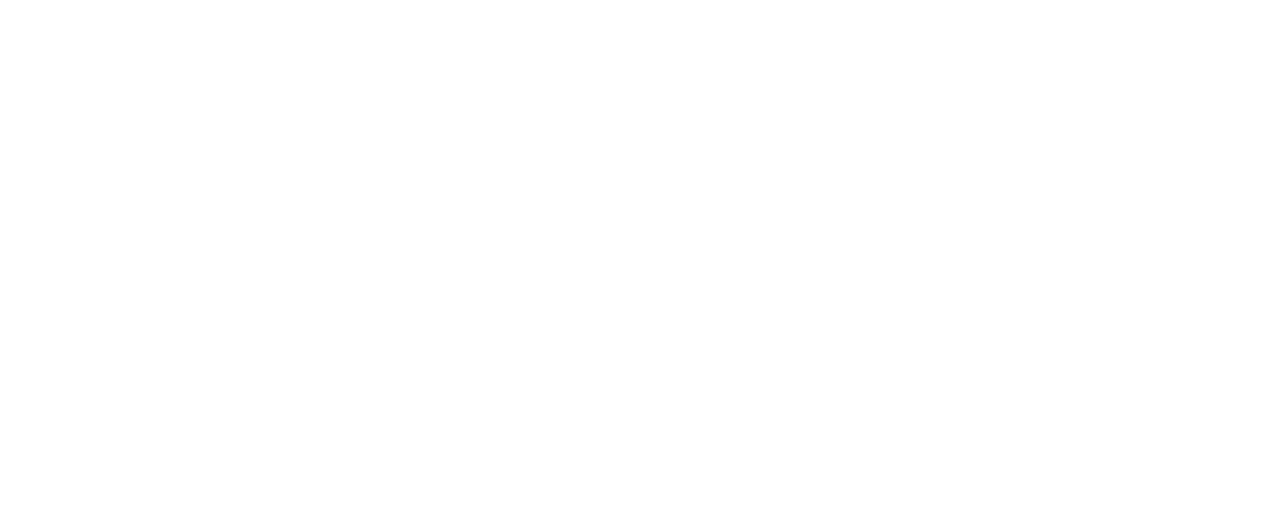
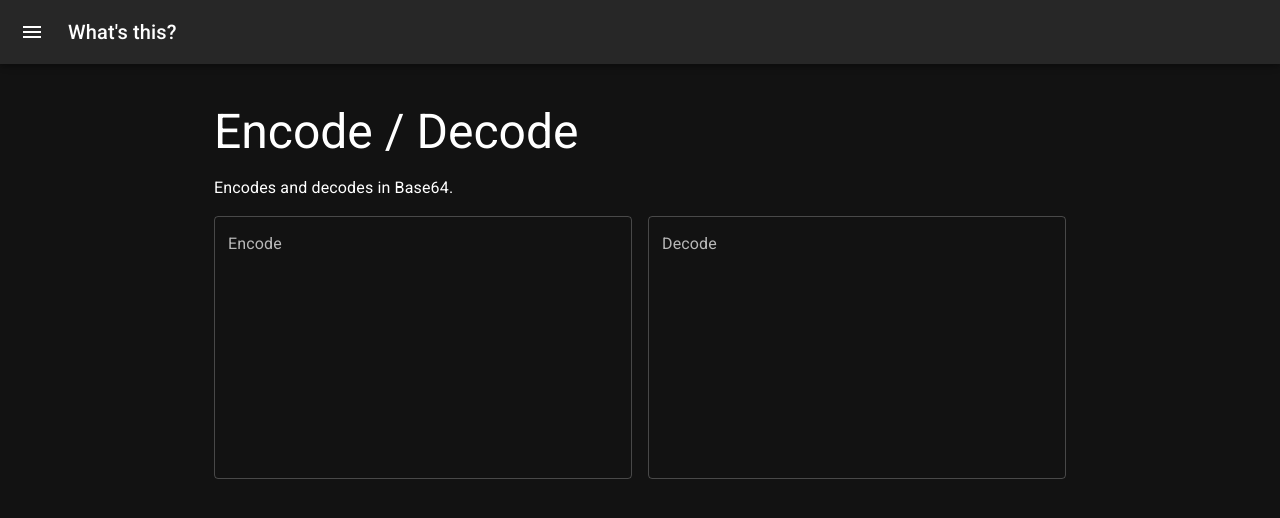
Before and after one commit to soup-bowl/whatsth.is, a React (Create React App) app: page /encoder in a window 1280 px wide. Before the commit this address had no page. Shown: the top 518 px of the page. Built offline with nearby package versions, Linux system fonts and the light colour scheme.

Commit message:
Added shell.

```diff
--- a/src/index.tsx
+++ b/src/index.tsx
@@ -1,20 +1,23 @@
 import { StrictMode } from 'react';
 import { createRoot } from 'react-dom/client';
-import { BrowserRouter, Routes, Route } from 'react-router-dom';
+import { BrowserRouter, Routes, Route, Navigate } from 'react-router-dom';
 import * as serviceWorkerRegistration from './serviceWorkerRegistration';
 
 import Layout from "./pages/_layout";
 import Home from './pages/home';
 import { InspectionHome, InspectonResult } from "./pages/inspection";
+import EncoderPage from './pages/encoder';
 
 export default function App() {
 	return (
 		<BrowserRouter>
 			<Routes>
-				<Route path="/" element={<Layout/>}>
-					<Route index element={<Home/>} />
-					<Route path="inspect" element={<InspectionHome/>} />
-					<Route path="inspect/*" element={<InspectonResult/>} />
+				<Route path="/" element={<Layout />}>
+					<Route index element={<Home />} />
+					<Route path="inspect" element={<InspectionHome />} />
+					<Route path="inspect/*" element={<InspectonResult />} />
+					<Route path="encoder" element={<EncoderPage />} />
+					<Route path="decoder" element={<Navigate replace to="/encoder" />} />
 				</Route>
 			</Routes>
 		</BrowserRouter>
--- a/src/pages/_navBar.tsx
+++ b/src/pages/_navBar.tsx
@@ -1,8 +1,9 @@
+import { useNavigate } from 'react-router-dom';
 import { Link, Divider, List, ListItem, ListItemIcon, ListItemText } from '@mui/material';
 import TravelExploreIcon from '@mui/icons-material/TravelExplore';
 import CodeIcon from '@mui/icons-material/Code';
 import GitHubIcon from '@mui/icons-material/GitHub';
-import { useNavigate } from 'react-router-dom';
+import CachedIcon from '@mui/icons-material/Cached';
 
 export default function NavDrawer() {
 	const navigate = useNavigate();
@@ -13,6 +14,10 @@ export default function NavDrawer() {
 			<ListItem button onClick={() => navigate('/inspect')}>
 				<ListItemIcon><TravelExploreIcon /></ListItemIcon>
 				<ListItemText primary="Site Inspector" />
+			</ListItem>
+			<ListItem button onClick={() => navigate('/encoder')}>
+				<ListItemIcon><CachedIcon /></ListItemIcon>
+				<ListItemText primary="Encoder" />
 			</ListItem>
 		</List>
 		<Divider />
--- /dev/null
+++ b/src/pages/encoder.tsx
@@ -0,0 +1,20 @@
+import { Box, Grid, TextField, Typography } from "@mui/material";
+
+export default function EncoderPage() {
+	return(
+		<>
+		<Typography variant="h3" component="h1" my={2}>Encode / Decode</Typography>
+		<Typography my={2}>Encodes and decodes in Base64.</Typography>
+		<Box sx={{ flexGrow: 1 }}>
+			<Grid container spacing={2} columns={{ xs: 2, sm: 8}}>
+				<Grid item xs={2} sm={4} md={4}>
+					<TextField id="encode" label="Encode" multiline fullWidth rows={10} />
+				</Grid>
+				<Grid item xs={2} sm={4} md={4}>
+					<TextField id="decode" label="Decode" multiline fullWidth rows={10} />
+				</Grid>
+			</Grid>
+		</Box>
+		</>
+	);
+}
```
